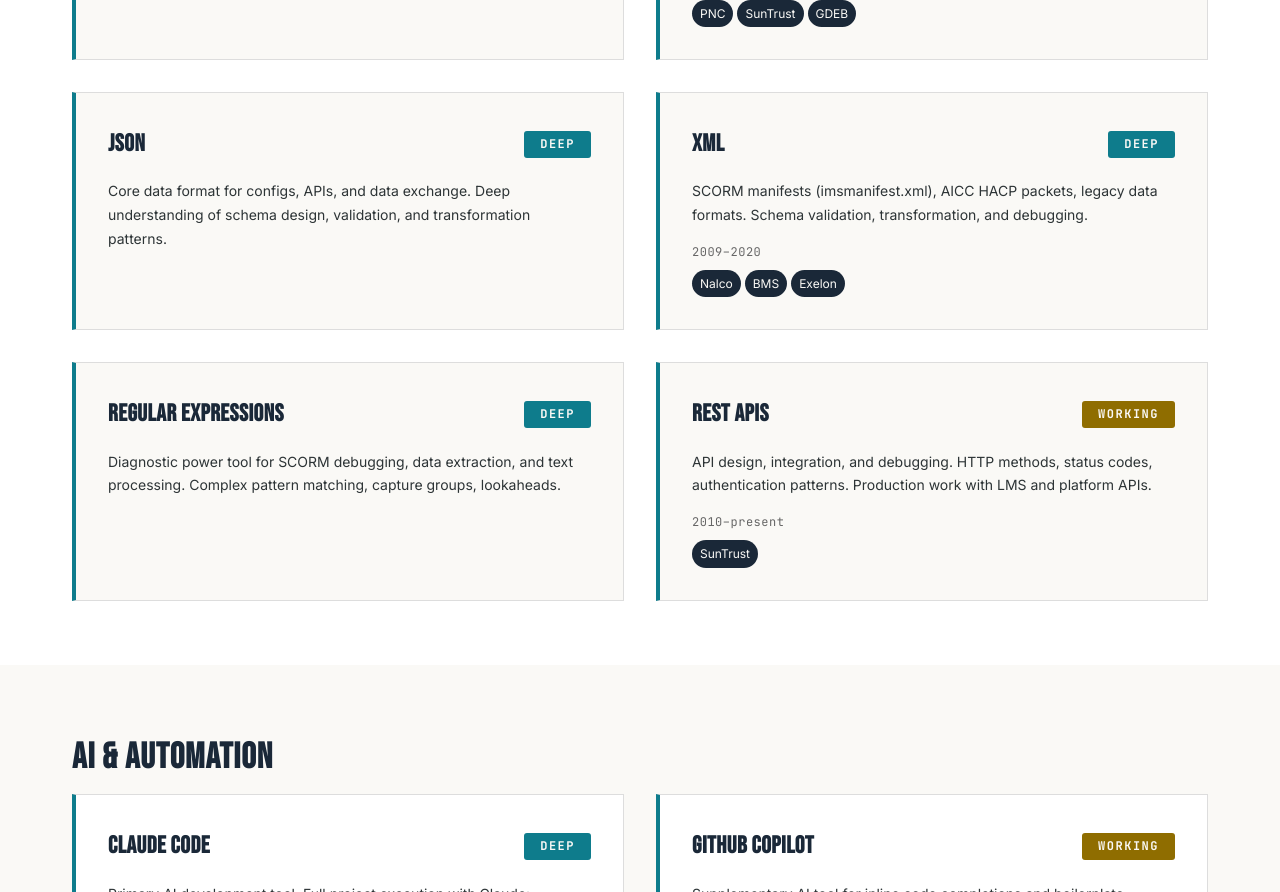
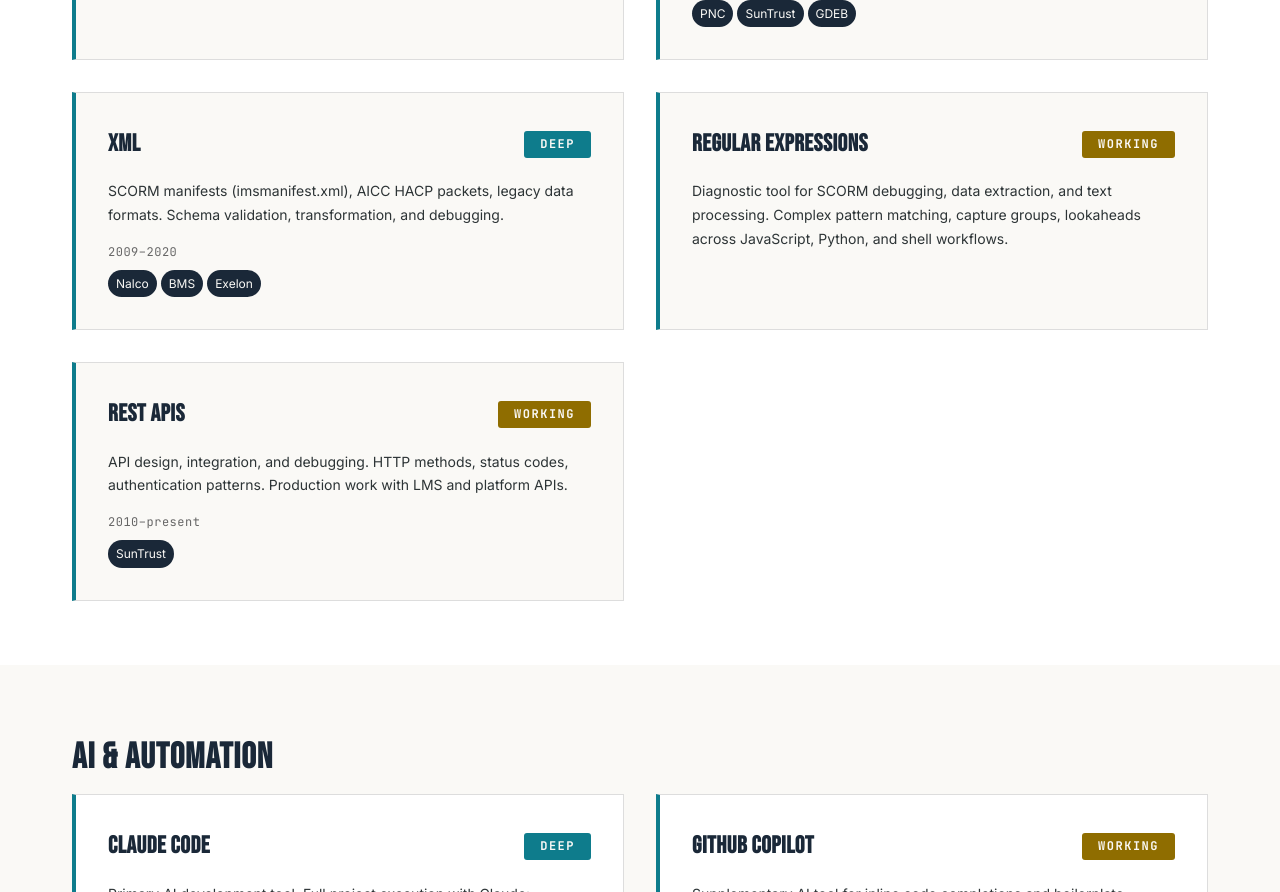
Before and after one commit to novakda/pattern158-vue, a Vue app: page /technologies in a window 1280 px wide. Shown: the part 2380-3272 px from the top of the page. Built offline with nearby package versions, Linux system fonts and the light colour scheme.

Commit message:
feat(02-01): remove JSON card and downgrade Regular Expressions to Working
- Removed JSON card entirely from Data & APIs (not differentiating)
- Regular Expressions: level deep->working, reframed as diagnostic tool

```diff
--- a/src/data/technologies.ts
+++ b/src/data/technologies.ts
@@ -132,11 +132,6 @@ export const technologies: TechCategory[] = [
         ],
       },
       {
-        name: 'JSON',
-        level: 'deep',
-        summary: 'Core data format for configs, APIs, and data exchange. Deep understanding of schema design, validation, and transformation patterns.',
-      },
-      {
         name: 'XML',
         level: 'deep',
         summary: 'SCORM manifests (imsmanifest.xml), AICC HACP packets, legacy data formats. Schema validation, transformation, and debugging.',
@@ -149,8 +144,8 @@ export const technologies: TechCategory[] = [
       },
       {
         name: 'Regular Expressions',
-        level: 'deep',
-        summary: 'Diagnostic power tool for SCORM debugging, data extraction, and text processing. Complex pattern matching, capture groups, lookaheads.',
+        level: 'working',
+        summary: 'Diagnostic tool for SCORM debugging, data extraction, and text processing. Complex pattern matching, capture groups, lookaheads across JavaScript, Python, and shell workflows.',
       },
       {
         name: 'REST APIs',
```
